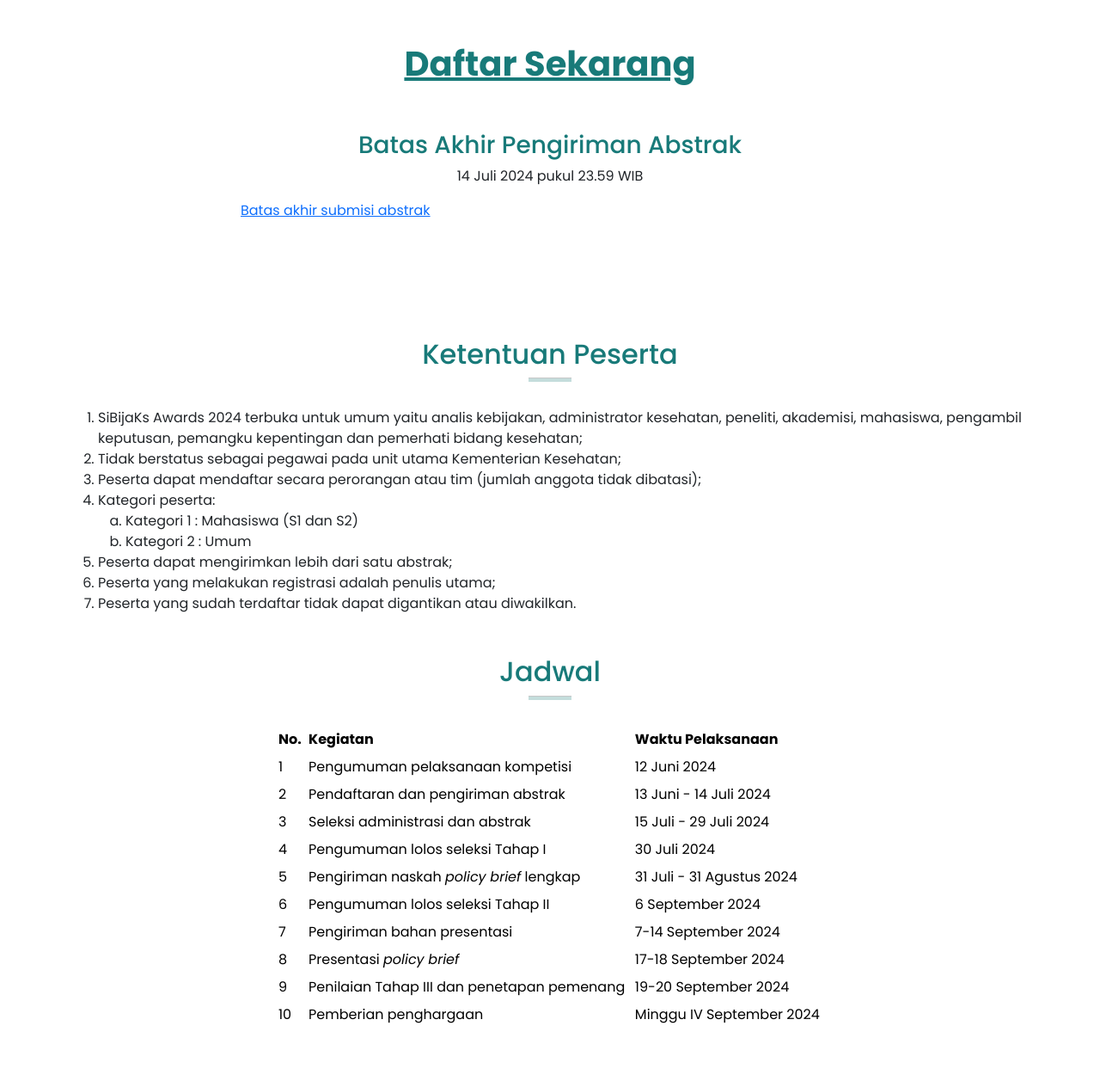
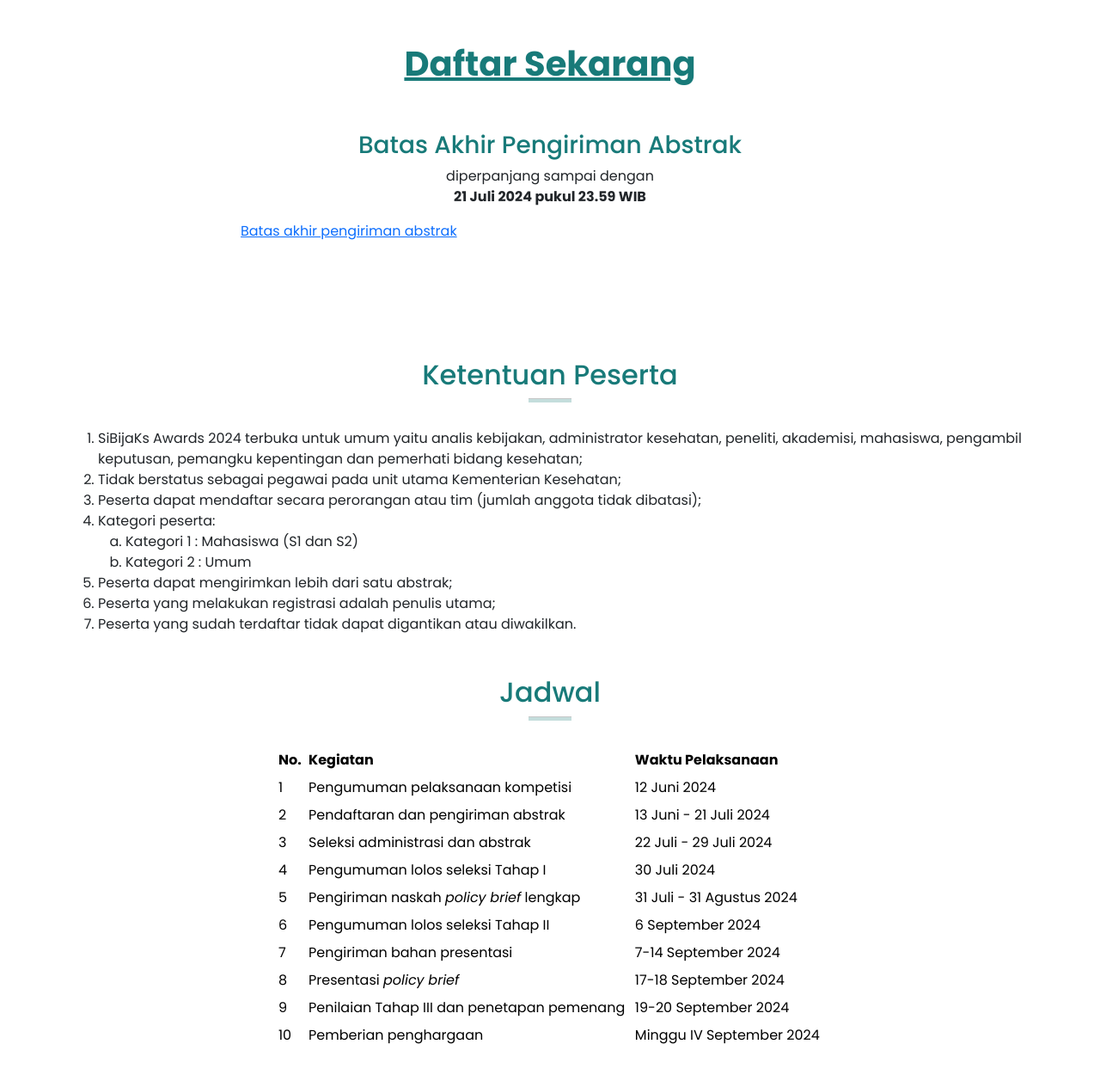
Before and after one commit to GottfriedCP/pb-awards, a Django app: page / in a window 1280 px wide. Shown: the part 615-1872 px from the top of the page at 86% size. Run offline with Django 5.2, Linux system fonts and the light colour scheme; parts of the project's set-up code (start-up, migrations or seed data) failed here and were passed over; some libraries are stand-ins or nearby versions.

Commit message:
perpangjang waktu reg

```diff
--- a/hp_awards/templates/hp_awards/home.html
+++ b/hp_awards/templates/hp_awards/home.html
@@ -61,12 +61,12 @@
     </section>
     <section id="countdown">
         <h3 class="color-kemkes text-center">Batas Akhir Pengiriman Abstrak</h3>
-        <p class="text-center mb-3">14 Juli 2024 pukul 23.59 WIB</p>
+        <p class="text-center mb-3">diperpanjang sampai dengan<br><b>21 Juli 2024 pukul 23.59 WIB</b></p>
         <div id="countdown-nomobile">
             <script>(function (d, s, id) { var js, pjs = d.getElementsByTagName(s)[0]; if (d.getElementById(id)) return; js = d.createElement(s); js.id = id; js.src = "//www.tickcounter.com/static/js/loader.js"; pjs.parentNode.insertBefore(js, pjs); }(document, "script", "tickcounter-sdk"));</script>
-            <a data-type="countdown" data-id="5414144" class="tickcounter"
+            <a data-type="countdown" data-id="5515909" class="tickcounter"
                 style="display:block; left:0; width:720px; max-width: 90vw; height:0; position:relative; padding-bottom:10%; margin:0 auto;"
-                title="Batas akhir submisi abstrak" href="//www.tickcounter.com/">Batas akhir submisi abstrak</a>
+                title="My countdown" href="//www.tickcounter.com/">Batas akhir pengiriman abstrak</a>
         </div>
     </section>
     <section class="my-5">
@@ -110,12 +110,12 @@
                     <tr>
                         <td>2</td>
                         <td>Pendaftaran dan pengiriman abstrak</td>
-                        <td>13 Juni - 14 Juli 2024</td>
+                        <td>13 Juni - 21 Juli 2024</td>
                     </tr>
                     <tr>
                         <td>3</td>
                         <td>Seleksi administrasi dan abstrak</td>
-                        <td>15 Juli - 29 Juli 2024</td>
+                        <td>22 Juli - 29 Juli 2024</td>
                     </tr>
                     <tr>
                         <td>4</td>
```
